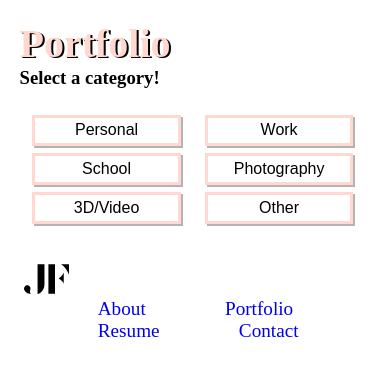
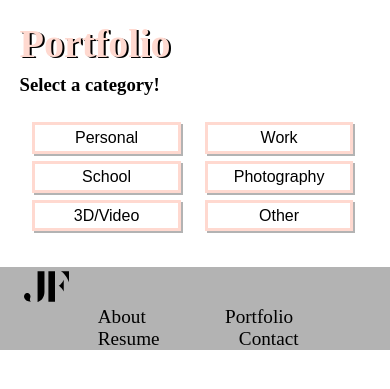
Before and after one commit to jaclynflomen/flomen_jaclyn_portfolio, a PHP site: page /portfolio.html in a window 390 px wide. Shown: the top 389 px of the page. Run offline with PHP 8.4, Linux system fonts and the light colour scheme; data comes from the database, SQL or seed files in the repository; data that the repository does not hold is empty; some libraries are stand-ins or nearby versions.

Commit message:
fixing portfolio nav

```diff
--- a/css/main.css
+++ b/css/main.css
@@ -275,11 +275,15 @@ form label {
     position: -webkit-sticky;
     background-color: #b3b3b3;
     bottom: 0;
-    color: #b3b3b3; }
+    color: #b3b3b3;
+    clear: both;
+    padding-top: 0%; }
 
   #page4 .nav_mobile ul li a {
     text-decoration: none;
-    color: black; }
+    color: black;
+    margin-top: -10%;
+    padding-top: -10%; }
 
   #page4 .nav_mobile ul li a:hover {
     text-decoration: none;
--- a/portfolio.html
+++ b/portfolio.html
@@ -10,7 +10,7 @@
     <script src="js/halkaBox.min.js"></script>
     <script src="https://cdn.jsdelivr.net/npm/vue/dist/vue.js"></script>
 </head>
-<body id="page4_1">
+<body id="page4">
 
     <nav class="nav">
         <h1 class="hidden">Nav</h1>
--- a/sass/modules/_mediaqueries.scss
+++ b/sass/modules/_mediaqueries.scss
@@ -177,11 +177,15 @@
         background-color: $my_grey;
         bottom: 0;
         color: $my_grey;
+        clear: both;
+        padding-top: 0%;
     }
 
     #page4 .nav_mobile ul li a{
         text-decoration: none;
         color: black;
+        margin-top: -10%;
+        padding-top: -10%;
     }
 
     #page4 .nav_mobile ul li a:hover{
```
Also changed, not shown: images/background_m.jpg, 2 other files.
